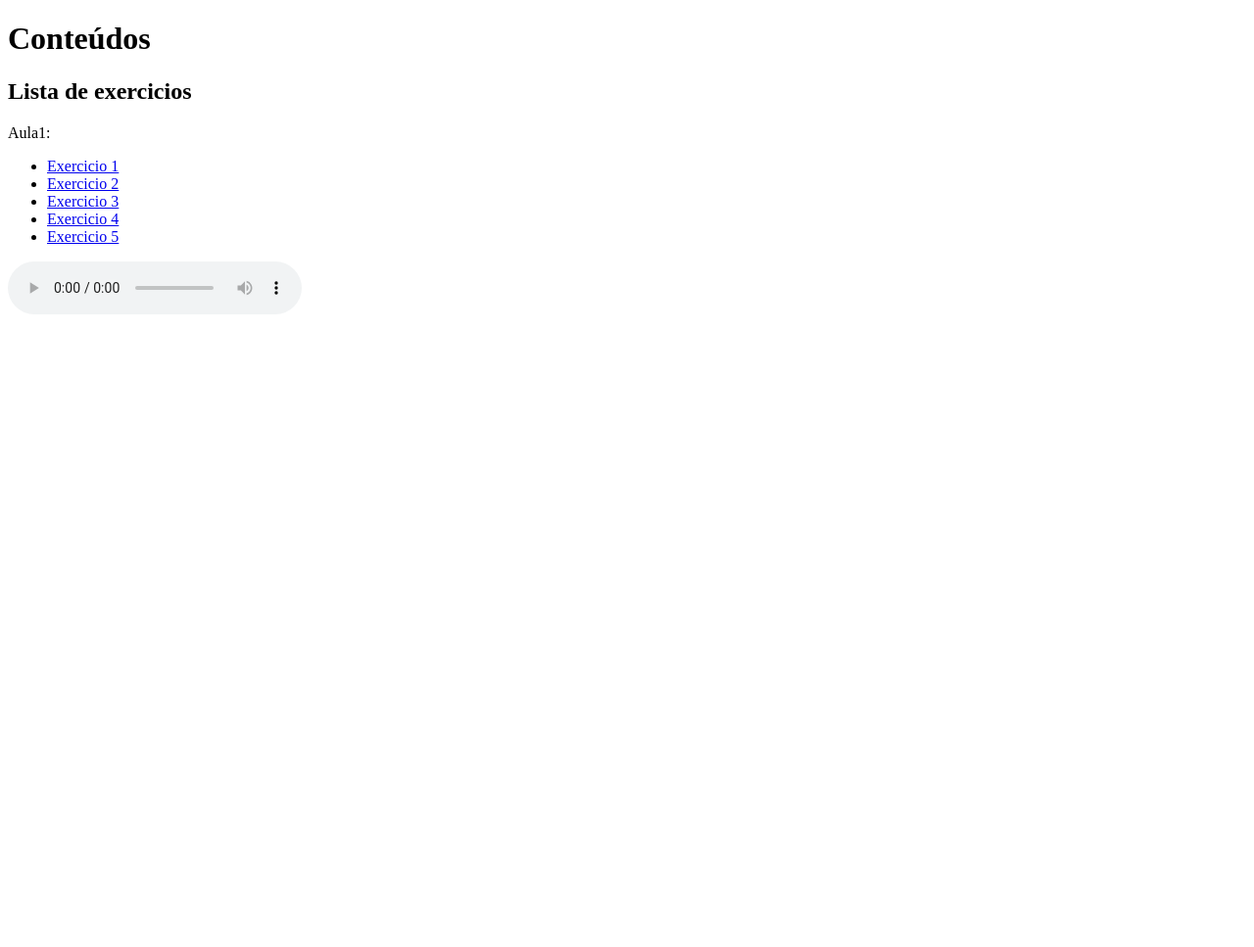
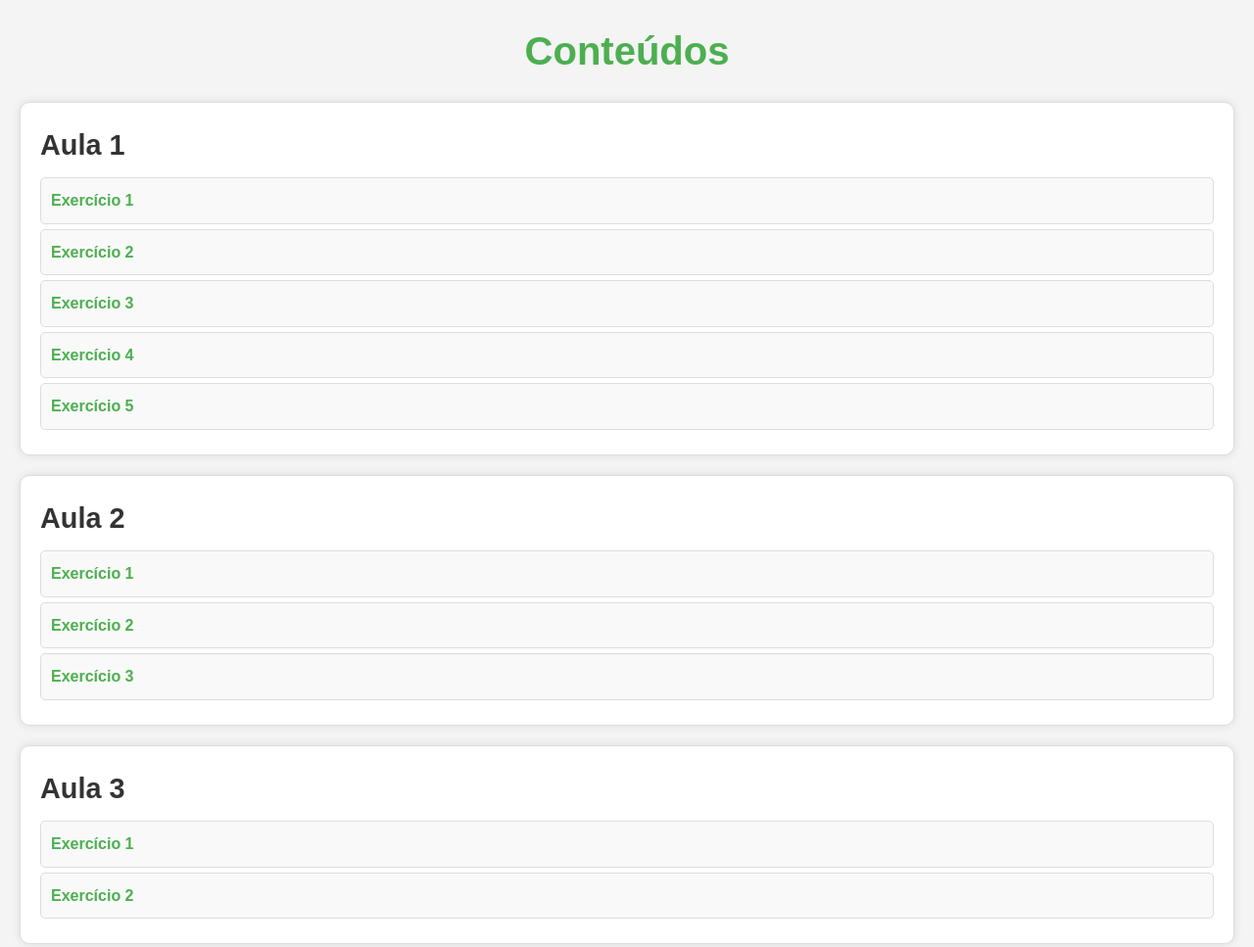
Before and after one commit to SteinMarcelo/uc12new, a plain HTML site: page conteudo.html in a window 1280 px wide. Shown: the top 967 px of the page at 98% size. Before the commit the page ends 800 px from the top, so only its background shows below. Drawn offline with nearby package versions, Linux system fonts and the light colour scheme.

Commit message:
Ajustes solicitados pelo profedor

```diff
--- a/conteudo.html
+++ b/conteudo.html
@@ -1,27 +1,44 @@
 <!DOCTYPE html>
-<html>
+<html lang="pt-BR">
 <head>
     <title>Conteúdos</title>
     <meta charset="utf-8">
+    <script src="js/jquery-3.7.1.min.js"></script>
+    <link rel="stylesheet" href="./css/conteudo.css">
+</head>
+<body>
+    <h1>Conteúdos</h1>
 
-        <script src ="js/jquery-3.7.1.min.js"></script>
-    </head>
+    <div class="aula">
+        <h2>Aula 1</h2>
+        <ul>
+            <li><a href="./a1/index.html">Exercício 1</a></li>
+            <li><a href="./a1/index2.html">Exercício 2</a></li>
+            <li><a href="./a1/index3.html">Exercício 3</a></li>
+            <li><a href="./a1/index4.html">Exercício 4</a></li>
+            <li><a href="./a1/index5.html">Exercício 5</a></li>
+        </ul>
+    </div>
 
-<body>
-   <link rel="stylesheet" href="./css/conteudo.css">
-    <h1>Conteúdos</h1>
-    <h2>Lista de exercicios</h2>
-    <p>Aula1:</p>
+    <div class="aula">
+        <h2>Aula 2</h2>
         <ul>
-        <li><a href="./site1/index.html">Exercicio 1</a></li>
-        <li><a href="./site1/index2.html">Exercicio 2</a></li>
-        <li><a href="./site1/index3.html">Exercicio 3</a></li>
-        <li><a href="./site1/index4.html">Exercicio 4</a></li>
-        <li><a href="./site1/index5.html">Exercicio 5</a></li>
+            <li><a href="./index.html">Exercício 1</a></li>
+            <li><a href="./contato.html">Exercício 2</a></li>
+            <li><a href="./conteudo.html">Exercício 3</a></li>
         </ul>
-</body>
+    </div>
+
+    <div class="aula">
+        <h2>Aula 3</h2>
+        <ul>
+            <li><a href="./site3/index.html">Exercício 1</a></li>
+            <li><a href="./site3/index2.html">Exercício 2</a></li>
+        </ul>
+    </div>
+
     <audio controls autoplay>
         <source src="./audio/nib.mp3" type="audio/mpeg">
     </audio>
-
+</body>
 </html>
--- a/css/conteudo.css
+++ b/css/conteudo.css
@@ -1,47 +1,83 @@
-body{
-    background-image:url("../img/bolso.png");
-}
-.container {
-    width: 96%;
+/* Reseta algumas propriedades básicas */
+body, h1, h2, p, ul, li {
+    margin: 0;
+    padding: 0;
+    box-sizing: border-box;
 }
 
-header h1 {
+/* Estilo geral do corpo */
+body {
+    font-family: Arial, sans-serif;
+    background-color: #f4f4f4;
+    color: #333;
+    padding: 20px;
+    line-height: 1.6;
+}
+
+/* Estilo para o título principal */
+h1 {
+    font-size: 2.5em;
+    color: #4CAF50;
+    margin-bottom: 20px;
     text-align: center;
 }
 
-header h1 img {
-    max-width: 50%;
+/* Estilo para o subtítulo */
+h2 {
+    font-size: 1.8em;
+    color: #333;
+    margin-bottom: 10px;
 }
 
-.carrinho {
-    display: none;
+/* Estilo para as caixas das aulas */
+.aula {
+    background: #fff;
+    margin-bottom: 20px;
+    padding: 20px;
+    border: 1px solid #ddd;
+    border-radius: 10px;
+    box-shadow: 0 0 10px rgba(0, 0, 0, 0.1);
 }
 
-.menu-conteudo {
-    position: static;
-    text-align: center;
+/* Estilo para o parágrafo */
+p {
+    font-size: 1.2em;
+    margin-bottom: 10px;
 }
 
-.menu-opcoes ul li {
-    display: inline-block;
-    margin: 5px;
+/* Estilo para a lista de exercícios */
+ul {
+    list-style: none;
+    padding-left: 0;
 }
 
-.busca,
-.menu-departamentos,
-.destaque img {
-    margin-right: 0;
-    width: 100%;
+ul li {
+    background: #f9f9f9;
+    margin-bottom: 5px;
+    border: 1px solid #ddd;
+    padding: 10px;
+    border-radius: 5px;
+    transition: background 0.3s ease;
 }
 
-.painel {
-    width: auto;
+ul li:hover {
+    background: #f1f1f1;
 }
 
-.painel li {
-    width: 30%;
+ul li a {
+    text-decoration: none;
+    color: #4CAF50;
+    font-weight: bold;
 }
 
-.painel img {
-    width: 50%;
+ul li a:hover {
+    text-decoration: underline;
 }
+
+/* Estilo para o controle de áudio */
+audio {
+    display: block;
+    margin: 20px auto;
+    width: 100%;
+    max-width:
+}
```
Also changed, not shown: css/index.css (+36 -4 lines), index.html (+40 -47 lines), 1 other file. Lines whose indentation alone changed are shown as unchanged.
